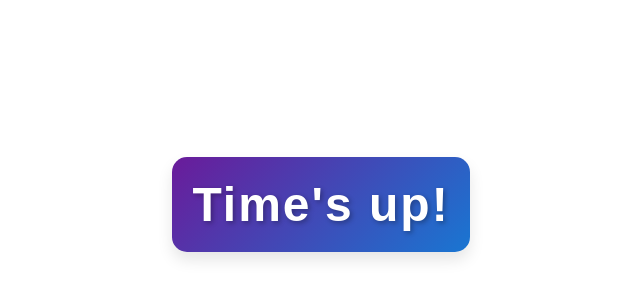
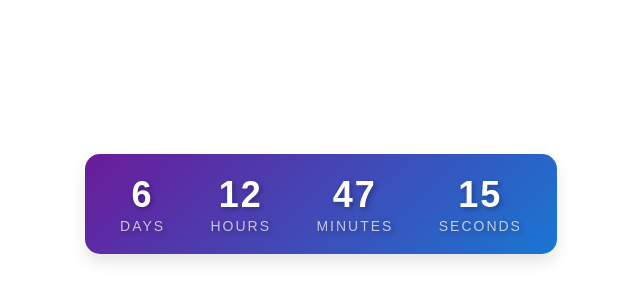
Before and after one commit to naveeeedhassan/countdown, a plain HTML site: page index.html in a window 1280 px wide. Shown: the part 196-496 px from the top of the page, without its empty margins (319-959 px from the left). Drawn offline with Linux system fonts and the light colour scheme.

Commit message:
Update index.html

```diff
--- a/index.html
+++ b/index.html
@@ -97,7 +97,7 @@
         }
 
         window.onload = function () {
-            startCountdown(new Date("2025-02-06T16:30:00Z").getTime());
+            startCountdown(new Date("2025-02-16T16:30:00Z").getTime());
         };
     </script>
 </head>
```
